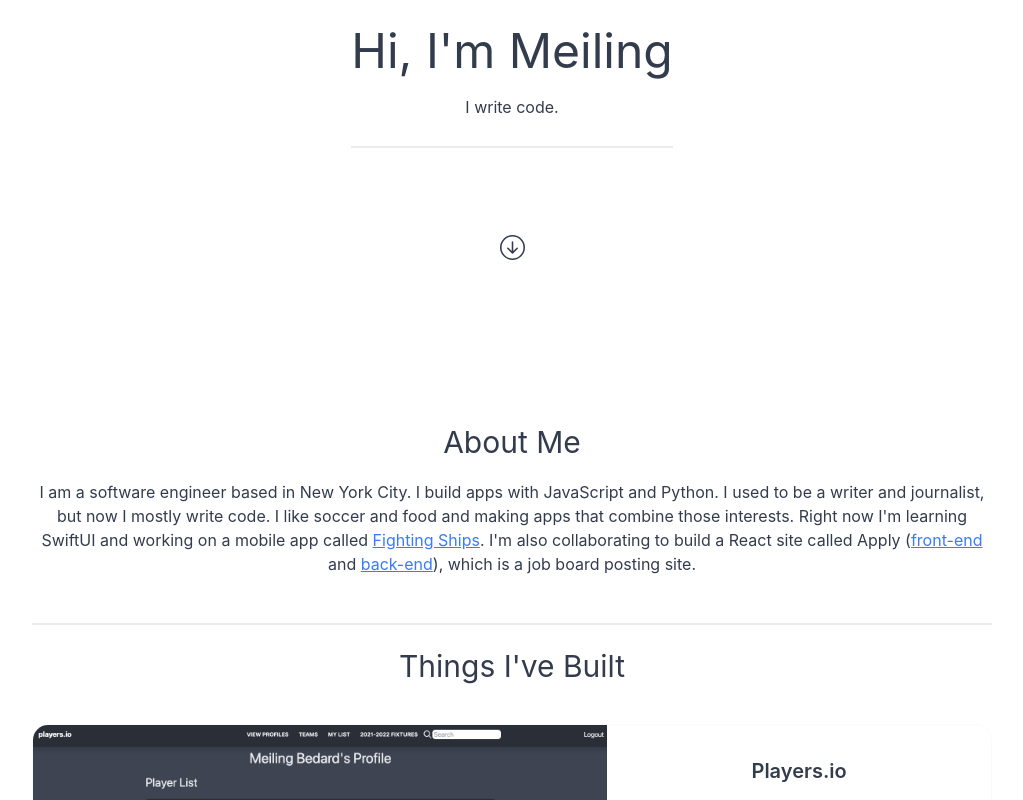
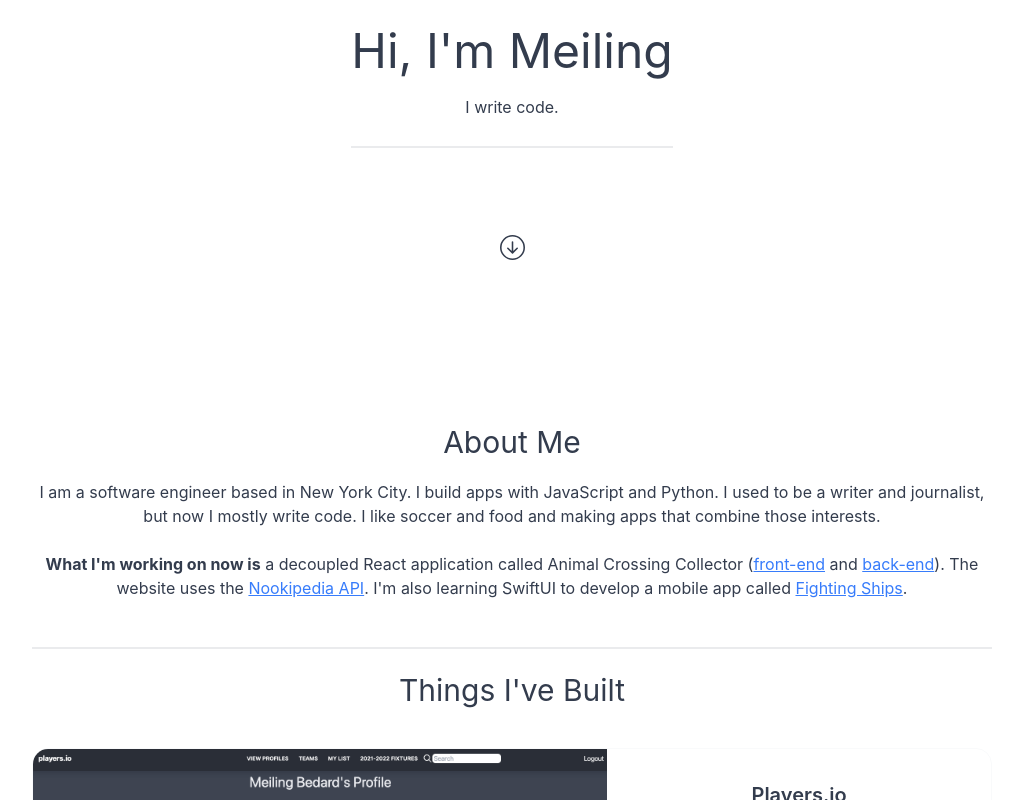
Before and after one commit to mbedard0/website, a React (Create React App) app: page / in a window 1280 px wide. Shown: the part 376-1176 px from the top of the page, without its empty margins (128-1151 px from the left). Built offline with nearby package versions, Linux system fonts and the light colour scheme.

Commit message:
update current projects

```diff
--- a/src/App.jsx
+++ b/src/App.jsx
@@ -72,7 +72,11 @@ function App() {
             About Me
           </h2>
           <p>
-            I am a software engineer based in New York City. I build apps with JavaScript and Python. I used to be a writer and journalist, but now I mostly write code. I like soccer and food and making apps that combine those interests. Right now I'm learning SwiftUI and working on a mobile app called <a href="https://github.com/mbedard0/fighting-ships" target='_blank' rel='noreferrer' className='link link-secondary'>Fighting Ships</a>. I'm also collaborating to build a React site called Apply (<a href="https://github.com/mbedard0/apply-front-end" target='_blank' rel='noreferrer' className='link link-secondary'>front-end</a> and <a href="https://github.com/mbedard0/apply-back-end" target='_blank' rel='noreferrer' className='link link-secondary'>back-end</a>), which is a job board posting site.
+            I am a software engineer based in New York City. I build apps with JavaScript and Python. I used to be a writer and journalist, but now I mostly write code. I like soccer and food and making apps that combine those interests.
+          </p>
+          <br />
+          <p>
+            <b>What I'm working on now is</b> a decoupled React application called Animal Crossing Collector (<a target='_blank' rel='noreferrer' className='link link-secondary' href="https://github.com/mbedard0/acnh-collector-front-end">front-end</a> and <a target='_blank' rel='noreferrer' className='link link-secondary' href="https://github.com/mbedard0/acnh-collector-back-end">back-end</a>). The website uses the <a target='_blank' rel='noreferrer' className='link link-secondary' href="https://api.nookipedia.com/">Nookipedia API</a>. I'm also learning SwiftUI to develop a mobile app called <a href="https://github.com/mbedard0/fighting-ships" target='_blank' rel='noreferrer' className='link link-secondary'>Fighting Ships</a>.
           </p>
         </div>
         <div class="divider"></div>
```
